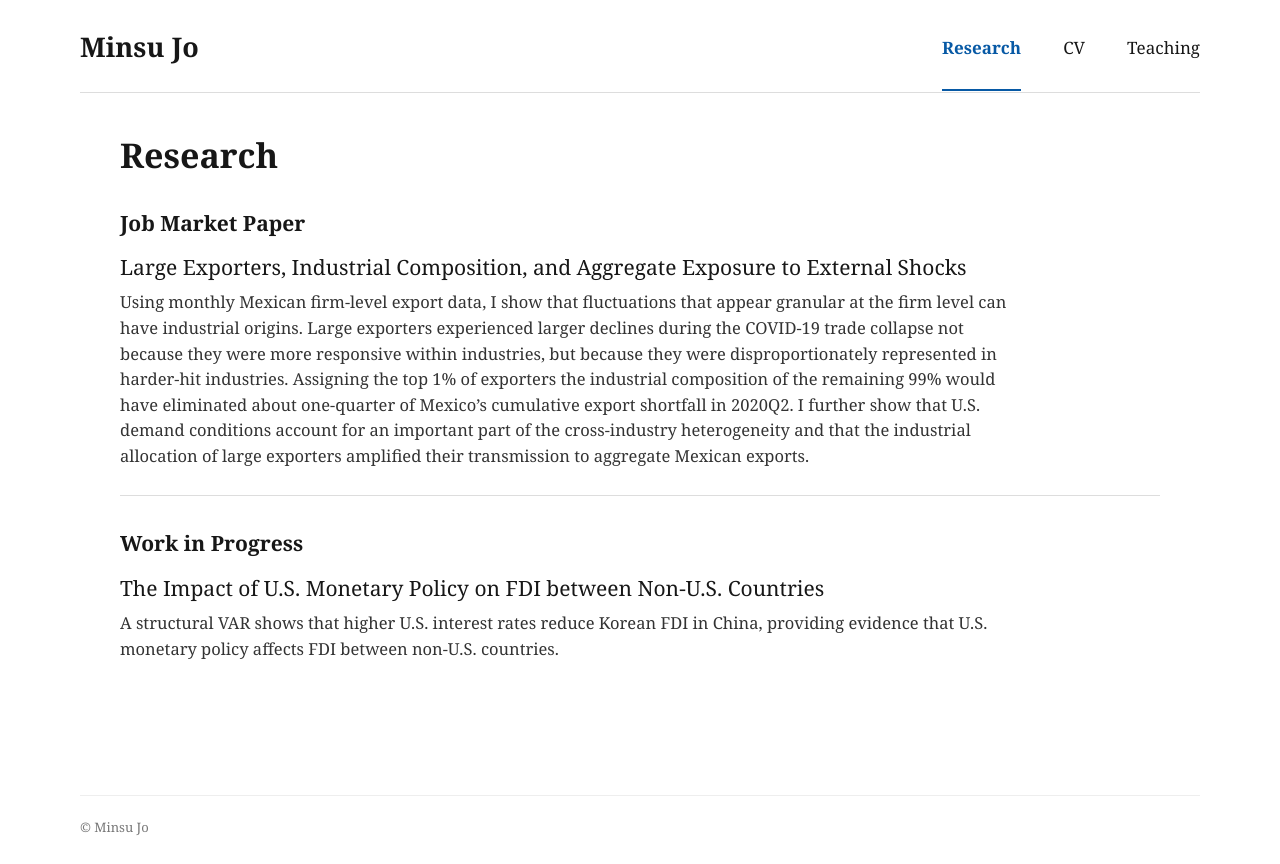
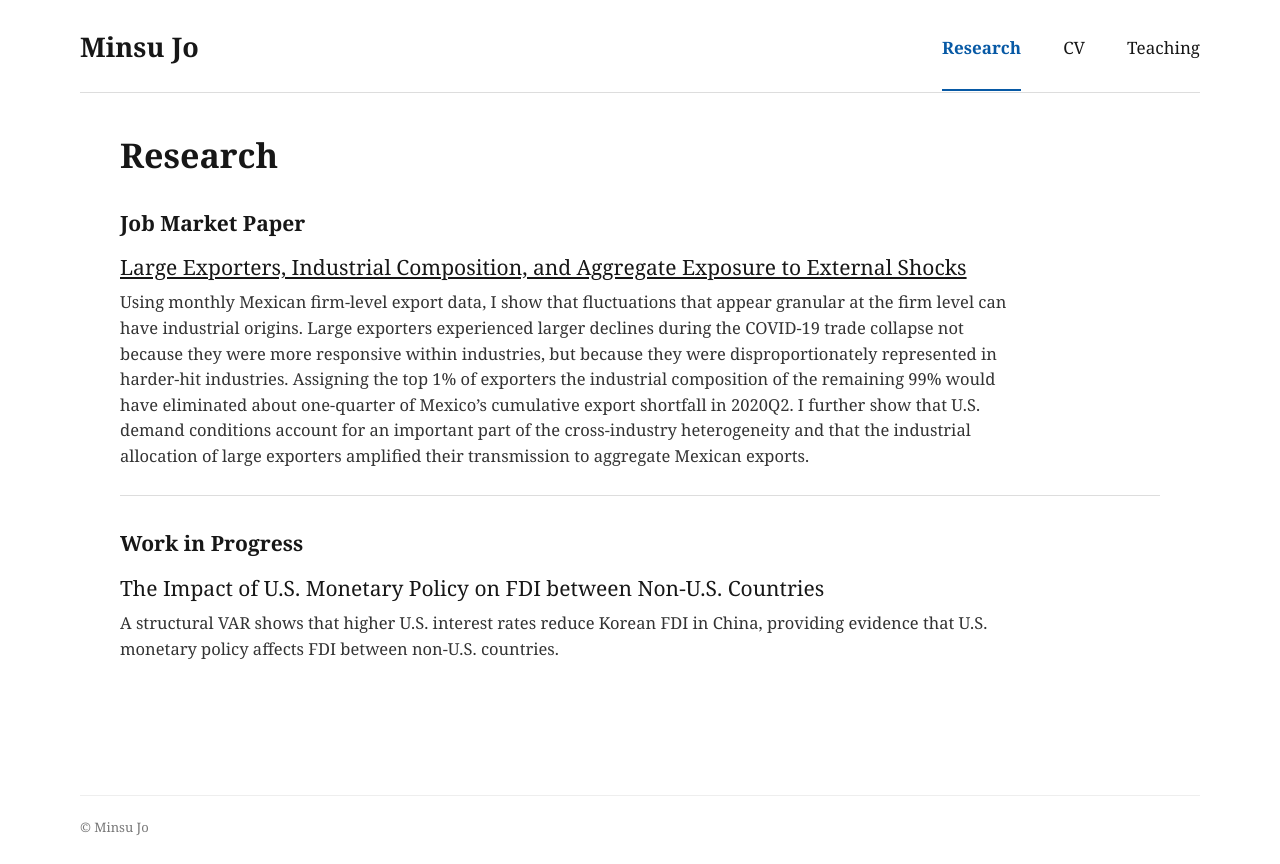
Before and after one commit to minsujo-econ/minsujo-econ.github.io, a plain HTML site: page research.html in a window 1280 px wide. Drawn offline with Linux system fonts and the light colour scheme.

Commit message:
Add link to PDF in research paper title

```diff
--- a/research.html
+++ b/research.html
@@ -40,7 +40,9 @@
     <section class="paper">
 
         <h2>
-            Large Exporters, Industrial Composition, and Aggregate Exposure to External Shocks
+            <a href="JMP_MinsuJo.pdf" target="_blank">
+                Large Exporters, Industrial Composition, and Aggregate Exposure to External Shocks
+            </a>
         </h2>
 
         <p>
```
